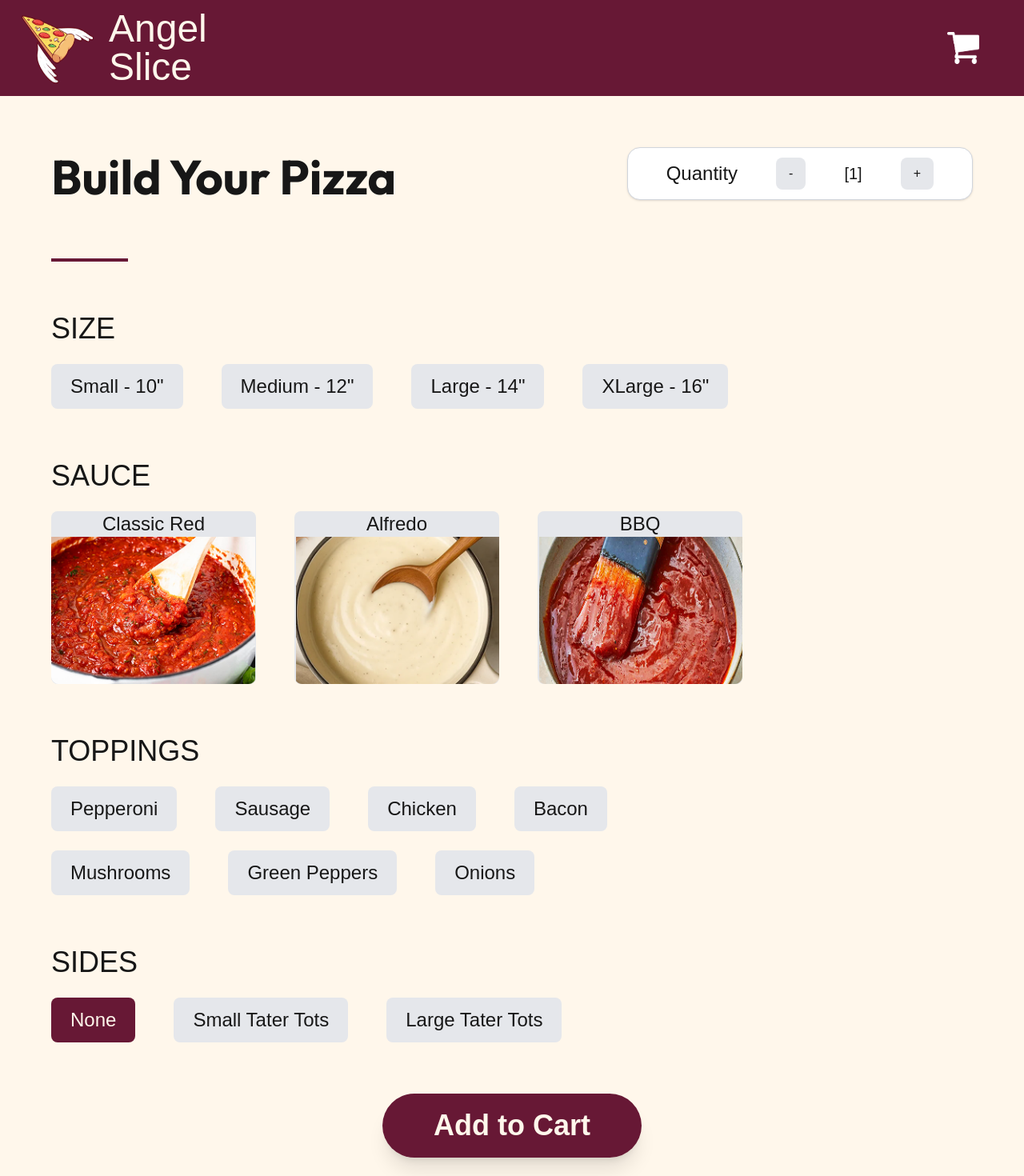
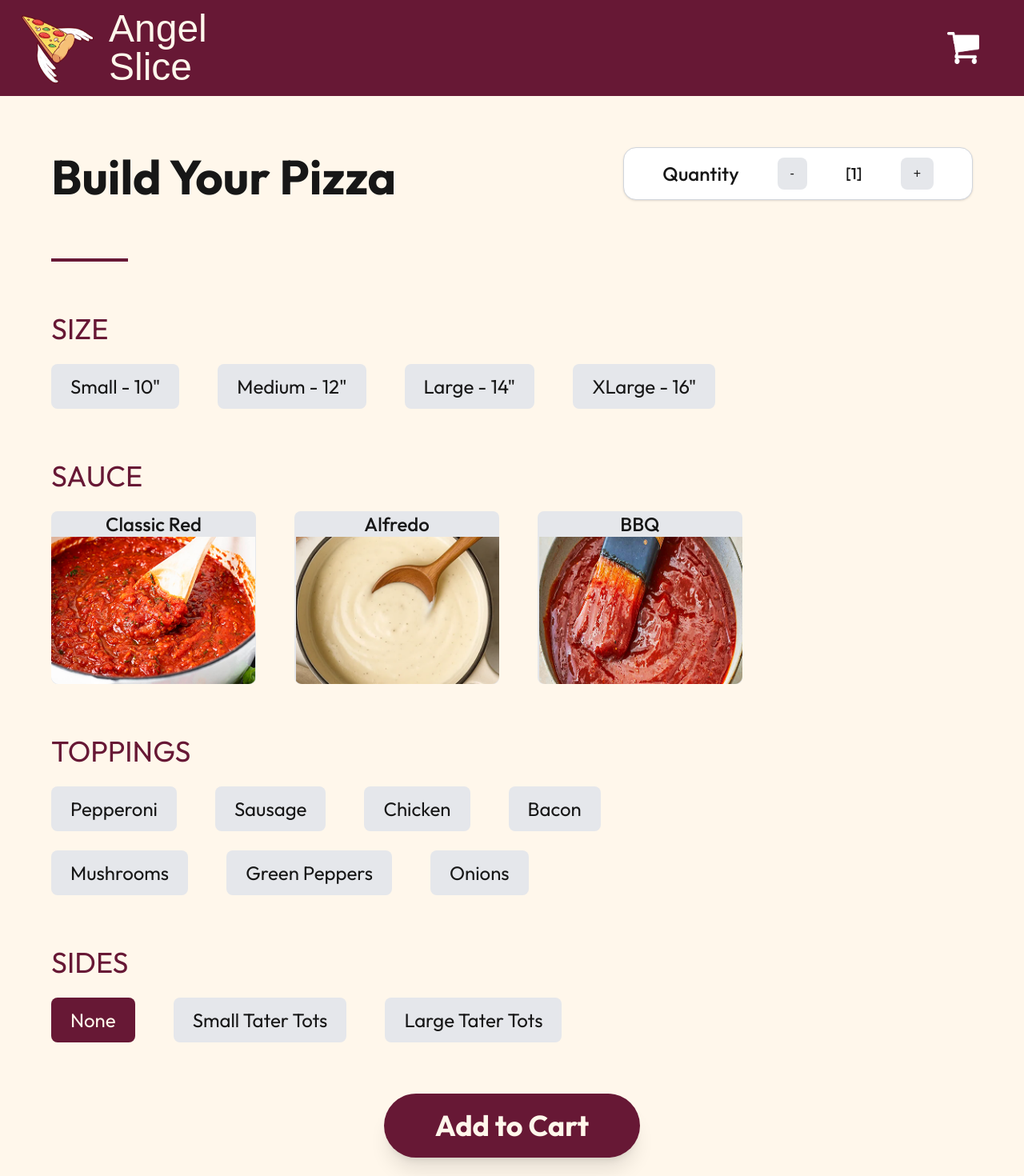
Before and after one commit to nowji/AngelSlice, a Next.js app: page /order in a window 1280 px wide. Shown: the top 1470 px of the page at 80% size. Built offline with nearby package versions, Linux system fonts and the light colour scheme; a web font is replaced by a local one.

Commit message:
Order page fixes

```diff
--- a/app/globals.css
+++ b/app/globals.css
@@ -15,12 +15,12 @@
 
 }
 
-@media (prefers-color-scheme: dark) {
-  :root {
-    --background: #0a0a0a;
-    --foreground: #ededed;
-  }
-}
+/*@media (prefers-color-scheme: dark) {*/
+/*  :root {*/
+/*    --background: #0a0a0a;*/
+/*    --foreground: #ededed;*/
+/*  }*/
+/*}*/
 
 body {
   background: var(--background);
--- a/app/order/page.js
+++ b/app/order/page.js
@@ -39,6 +39,7 @@ export default function Order() {
 
   const handleAddToCart = () => {
     const orderItem = {
+        quantity,
         size,
         sauce,
         toppings,
@@ -83,11 +84,11 @@ export default function Order() {
                   <h1 className="text-6xl font-outfit font-bold m-0 leading-tight">Build Your Pizza</h1>
                   <div
                       className="flex items-center gap-12 border border-gray-300 rounded-2xl px-12 py-3 bg-white shadow-sm ml-auto">
-                      <span className="text-2xl text-center font-medium">Quantity</span>
+                      <span title="Number of Perpetrators" className="text-2xl text-center font-outfit font-medium">Quantity</span>
                       <button onClick={handleDecrease}
                               className="px-4 py-2 bg-gray-200 rounded-lg hover:bg-[#671835] hover:text-[#FFF7EB]">-
                       </button>
-                      <span className="text-xl text-center font-medium ">[{quantity}]</span>
+                      <span className="text-xl text-center font-outfit font-medium ">[{quantity}]</span>
                       <button onClick={handleIncrease}
                               className="px-4 py-2 bg-gray-200 rounded-lg hover:bg-[#671835] hover:text-[#FFF7EB]">+
                       </button>
@@ -99,8 +100,8 @@ export default function Order() {
               <div className=" flex-col flex-wrap items-start md:p-16 gap-12">
 
                   {/* Size Selection */}
-                  <h1 className="text-4xl">SIZE</h1>
-                  <div className="flex items-center gap-12 mt-6 mb-16">
+                  <h1 className="font-outfit text-4xl text-[#671835]" title="Severity">SIZE</h1>
+                  <div className="flex font-outfit items-center gap-12 mt-6 mb-16">
                       {sizes.map((s, index) => (
                           <button key={s} onClick={() => setSize(s)} title={sizeMeaning[index]}
                               className={`text-2xl px-6 py-3 rounded-lg transition ${size === s
@@ -111,8 +112,8 @@ export default function Order() {
                   </div>
 
                   {/* Sauce Selection */}
-                  <h1 className="text-4xl">SAUCE</h1>
-                  <div className="flex items-center gap-12 mt-6 mb-16">
+                  <h1 className="font-outfit text-4xl text-[#671835]" title="Emergency Discretion">SAUCE</h1>
+                  <div className="flex font-outfit items-center gap-12 mt-6 mb-16">
                       {sauces.map((s, index) => (
                             <button key={s} onClick={() => setSauce(s)} title={sauceMeaning[index]}
                                     className={`flex flex-col items-center rounded-lg w-64  ${sauce === s
@@ -131,8 +132,8 @@ export default function Order() {
                   </div>
 
                   {/* Toppings Selection */}
-                  <h1 className="text-4xl">TOPPINGS</h1>
-                  <div className="flex items-center gap-12 mt-6">
+                  <h1 className="font-outfit text-4xl text-[#671835]" title="Weapons">TOPPINGS</h1>
+                  <div className="flex font-outfit items-center gap-12 mt-6">
                        {toppingsOpt.slice(0, 4).map((t, index) => (
                            <button key={t} onClick={() => handleToppingToggle(t)} title={toppingsMeaning[index]}
                                    className={`text-2xl px-6 py-3 rounded-lg transition ${toppings.includes(t)
@@ -141,7 +142,7 @@ export default function Order() {
                            </button>
                        ))}
                   </div>
-                  <div className="flex items-center gap-12 mt-6 mb-16">
+                  <div className="flex font-outfit items-center gap-12 mt-6 mb-16">
                       {toppingsOpt.slice(4).map((t, index) => (
                           <button key={t} onClick={() => handleToppingToggle(t)} title={toppingsMeaning[index+4]}
                               className={`text-2xl px-6 py-3 rounded-lg transition ${toppings.includes(t)
@@ -152,8 +153,8 @@ export default function Order() {
                   </div>
 
                   {/* Sides Selection */}
-                  <h1 className="text-4xl">SIDES</h1>
-                  <div className="flex items-center gap-12 mt-6 mb-0">
+                  <h1 className="font-outfit text-4xl text-[#671835]" title="Children Involvement">SIDES</h1>
+                  <div className="flex font-outfit items-center gap-12 mt-6 mb-0">
                       {sides.map((s, index) => (
                           <button key={s} onClick={() => setSide(s)} title={sidesMeaning[index]}
                                   className={`text-2xl px-6 py-3 rounded-lg transition ${side === s
@@ -167,7 +168,7 @@ export default function Order() {
               <div className="justify-center flex mb-16">
                   <Link href="/cart" passHref>
                   <button className="bg-[#671835] hover:bg-[#55112A] text-[#FFF7EB] md:text-4xl font-bold shadow-xl md:p-16
-                      md:py-5 rounded-full transition-all hover:scale-105 items-center ">Add to Cart
+                      md:py-5 rounded-full transition-all hover:scale-105 items-center font-outfit">Add to Cart
                   </button></Link>
               </div>
 
```
